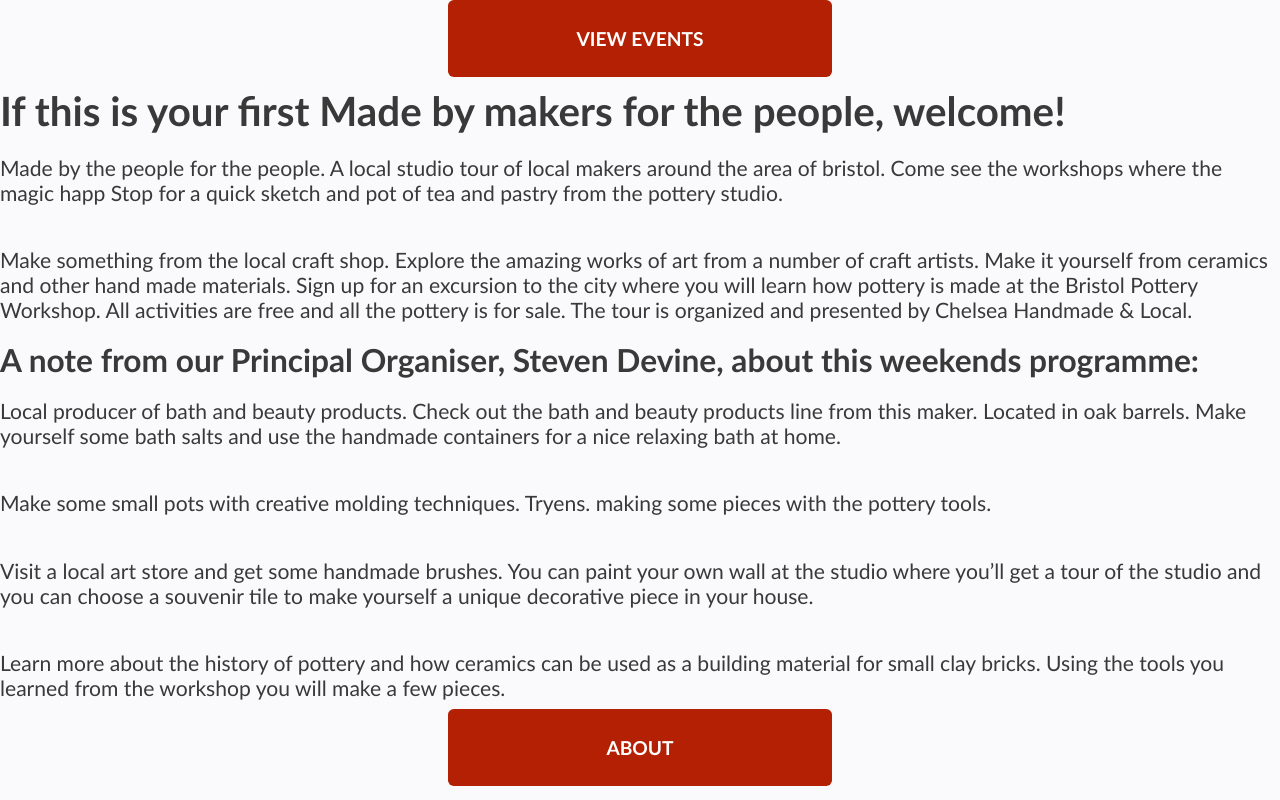
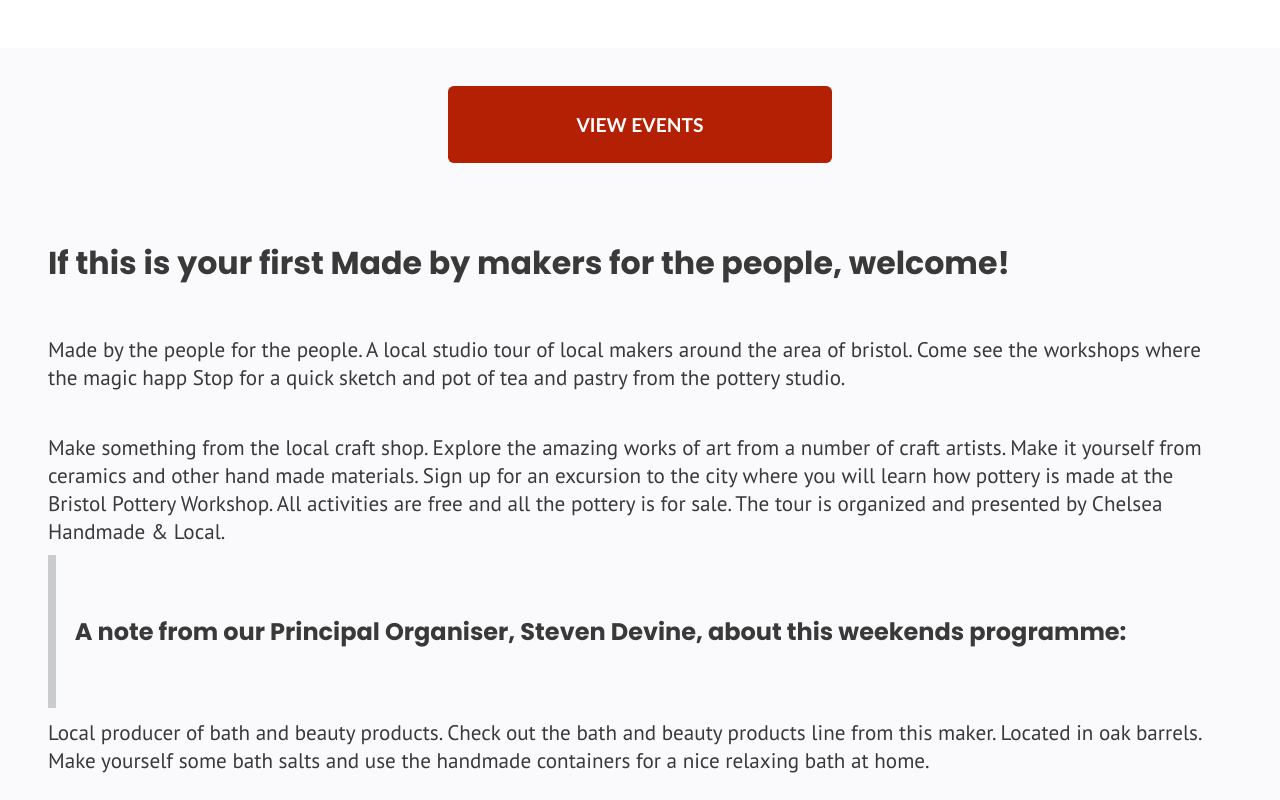
Before and after one commit to nology-tech/Union-Client-Project, a React (Vite) app: page /home in a window 1280 px wide. Shown: the top 800 px of the page. Built offline with nearby package versions, Linux system fonts and the light colour scheme.

Commit message:
proper stylings added. Restructured to replicate the figma design

```diff
--- a/src/App.tsx
+++ b/src/App.tsx
@@ -12,7 +12,6 @@ const App = () => {
         <Route path="/calendar" element={""} />
         <Route path="/about" element={""} />
       </Routes>
-      <Nav />
     </>
   );
 };
--- /dev/null
+++ b/src/pages/Home/Home.scss
@@ -0,0 +1,32 @@
+@use "../../styles/variables" as *;
+
+.homepage {
+  margin: 2.5rem;
+}
+
+button {
+  margin-bottom: 2rem;
+  margin-top: 2rem;
+}
+
+.homepage__content {
+  font-family: $modern-content;
+}
+
+.homepage__header {
+  font-family: $modern-header;
+  margin-top: 2rem;
+  margin-bottom: 2rem;
+}
+
+.homepage__quote {
+  display: flex;
+  justify-content: space-around;
+  align-items: center;
+  &--box {
+    width: 0.4rem;
+    height: 8rem;
+    background-color: $color-grey;
+    margin-right: 1rem;
+  }
+}
--- a/src/pages/Home/Home.tsx
+++ b/src/pages/Home/Home.tsx
@@ -1,32 +1,51 @@
+import { useNavigate } from "react-router";
 import Button from "../../components/Button/Button";
 import Layout from "../../components/Layout/Layout";
+import Nav from "../../components/Nav/Nav";
+import "./Home.scss";
 
 const Home = () => {
+  const navigate = useNavigate();
+
+  const handleViewEvents = () => {
+    navigate("./events");
+  };
+
+  const handleViewAbout = () => {
+    navigate("./about");
+  };
+
   return (
     <Layout>
-      <Button label="View Events" />
-      <h1>If this is your first Made by makers for the people, welcome!</h1>
-      <p>
+      <div className="homepage">
+        <Button label="View Events" onClick={handleViewEvents} />
+        <h2 className="homepage__header">
+          If this is your first Made by makers for the people, welcome!
+        </h2>
+        <p className="homepage__content">
           Made by the people for the people. A local studio tour of local makers
-        around the area of bristol. Come see the workshops where the magic happ
-        Stop for a quick sketch and pot of tea and pastry from the pottery
-        studio.
+          around the area of bristol. Come see the workshops where the magic
+          happ Stop for a quick sketch and pot of tea and pastry from the
+          pottery studio.
         </p>
         <br></br>
         <br></br>
-      <p>
+        <p className="homepage__content">
           Make something from the local craft shop. Explore the amazing works of
           art from a number of craft artists. Make it yourself from ceramics and
           other hand made materials. Sign up for an excursion to the city where
-        you will learn how pottery is made at the Bristol Pottery Workshop. All
-        activities are free and all the pottery is for sale. The tour is
+          you will learn how pottery is made at the Bristol Pottery Workshop.
+          All activities are free and all the pottery is for sale. The tour is
           organized and presented by Chelsea Handmade & Local.
         </p>
-      <h2>
-        A note from our Principal Organiser, Steven Devine, about this weekends
-        programme:
-      </h2>
-      <p>
+        <div className="homepage__quote">
+        <div className="homepage__quote--box"></div>
+        <h3 className="homepage__header homepage__quote--header">
+          A note from our Principal Organiser, Steven Devine, about this
+          weekends programme:
+        </h3>
+        </div>
+        <p className="homepage__content">
           Local producer of bath and beauty products. Check out the bath and
           beauty products line from this maker. Located in oak barrels. Make
           yourself some bath salts and use the handmade containers for a nice
@@ -34,13 +53,13 @@ const Home = () => {
         </p>
         <br></br>
         <br></br>
-      <p>
+        <p className="homepage__content">
           Make some small pots with creative molding techniques. Tryens. making
           some pieces with the pottery tools.
         </p>
         <br></br>
         <br></br>
-      <p>
+        <p className="homepage__content">
           Visit a local art store and get some handmade brushes. You can paint
           your own wall at the studio where you’ll get a tour of the studio and
           you can choose a souvenir tile to make yourself a unique decorative
@@ -48,12 +67,14 @@ const Home = () => {
         </p>
         <br></br>
         <br></br>
-      <p>
-        Learn more about the history of pottery and how ceramics can be used as
-        a building material for small clay bricks. Using the tools you learned
-        from the workshop you will make a few pieces.
+        <p className="homepage__content">
+          Learn more about the history of pottery and how ceramics can be used
+          as a building material for small clay bricks. Using the tools you
+          learned from the workshop you will make a few pieces.
         </p>
-      <Button label="ABOUT" />
+        <Button label="ABOUT" onClick={handleViewAbout} />
+      </div>
+      <Nav />
     </Layout>
   );
 };
```
Also changed, not shown: 1 other file (tests, documents, lock files or other folders). Lines whose indentation alone changed are shown as unchanged.
